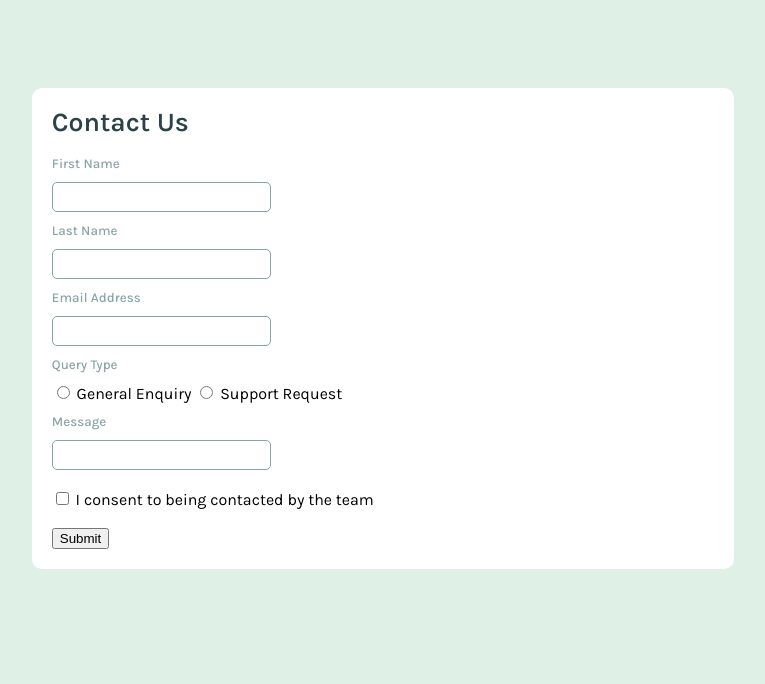
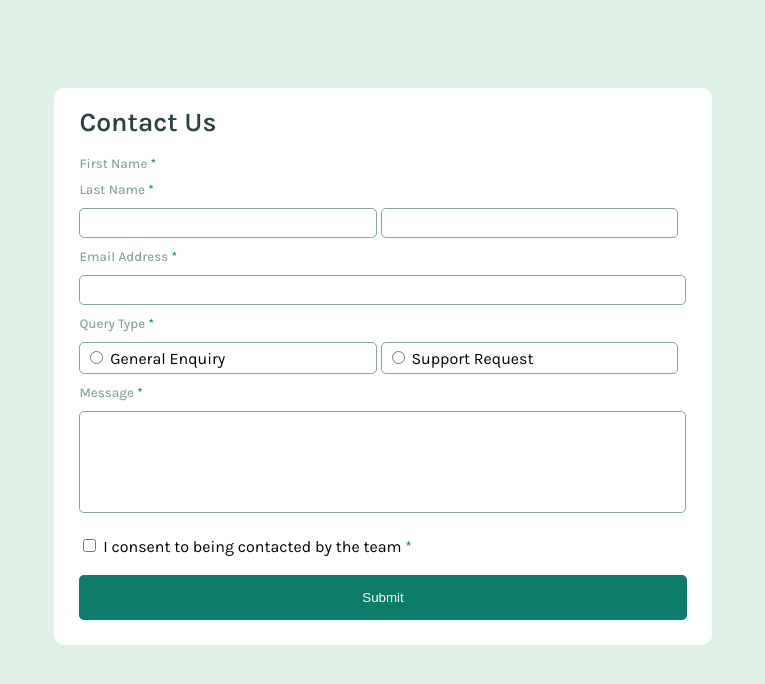
Before and after one commit to jaliecac/ContactForm, a plain HTML site: page index.html in a window 1280 px wide. Shown: the whole page, without its empty margins (257-1022 px from the left). Drawn offline with Linux system fonts and the light colour scheme.

Commit message:
Added more CSS

```diff
--- a/Style.css
+++ b/Style.css
@@ -9,8 +9,8 @@
     main {
         font-family: "Karla", sans-serif;
         background-color: white;
-        padding:1px 20px 20px 20px;
-        width: 60%;
+        padding:1px 25px 25px 25px;
+        width: 55%;
         margin: auto;
         border-radius: 10px;
     }
@@ -27,15 +27,46 @@
         font-size: 10pt;
     }
 
-    input[type="text"] {
+    input[type="text"], textarea {
         font-size: 12pt;
         padding: 5px;
         border-radius: 5px;
         border: 1px solid hsl(186, 15%, 59%);
         color: hsl(186, 15%, 59%);
+        resize: none;
     }
 
     .hide {
         display: none;
     }
+
+    span {
+        color:hsl(169, 82%, 27%);
+    }
+
+    input[type="submit"] {
+        color: white;
+        background-color: hsl(169, 82%, 27%);
+        border: none;
+        border-radius: 5px;
+        padding:15px;
+        width:100%;
+    }
+
+    .fifty-fifty {
+        width: 47%;
+        display: inline-block;
+    }
+
+    .full {
+        width: 98%;
+    }
+
+    .radios {
+        border: 1px solid hsl(186, 15%, 59%);
+        padding: 5px;
+        border-radius: 5px;
+        width: 47%;
+        display: inline-block;
+    }
 }
--- a/index.html
+++ b/index.html
@@ -14,35 +14,38 @@
   <form>
     <main><h1>Contact Us</h1>
 
-    <h2>First Name</h2>
-    <input type="text" id="firstName">
+    <h2>First Name <span>*</span></h2>
+    <h2>Last Name <span>*</span></h2>
+    <input type="text" id="firstName" class="fifty-fifty">
+    <h3 class="hide">This field is required</h3>
+    <input type="text" id="lastName" class="fifty-fifty">
     <h3 class="hide">This field is required</h3>
 
-    <h2>Last Name</h2>
-    <input type="text" id="lastName">
-    <h3 class="hide">This field is required</h3>
-
-    <h2>Email Address</h2>
-    <input type="text" id="email">
+    <h2>Email Address <span>*</span></h2>
+    <input type="text" id="email" class="full">
     <h3 class="hide">Please enter a valid email address</h3>
     <h3 class="hide">This field is required</h3>
 
-    <h2>Query Type</h2>
-    <input type="radio" id="general" name="queryType">
-    <label for="general">General Enquiry</label>
-    <input type="radio" id="support" name="queryType">
-    <label for="support">Support Request</label>
+    <h2>Query Type <span>*</span></h2>
+    <div class="radios">
+      <input type="radio" id="general" name="queryType">
+      <label for="general">General Enquiry</label>
+    </div>
+    <div class="radios">
+      <input type="radio" id="support" name="queryType">
+      <label for="support">Support Request</label>
+    </div>
     <h3 class="hide">Please select a query type</h3>
 
-    <h2>Message</h2>
-    <input type="text" id="message">
+    <h2>Message <span>*</span></h2>
+    <textarea id="message" rows="5" class="full"></textarea>
     <h3 class="hide">This field is required</h3>
 
     <br><br>
 
     <div>
       <input type="checkbox" id="consent">
-      <label for="consent">I consent to being contacted by the team</label>
+      <label for="consent">I consent to being contacted by the team <span class="aterix">*</span></label>
       <h3 class="hide">To submit this form, please consent to being contacted</h3>
     </div>
 
```
